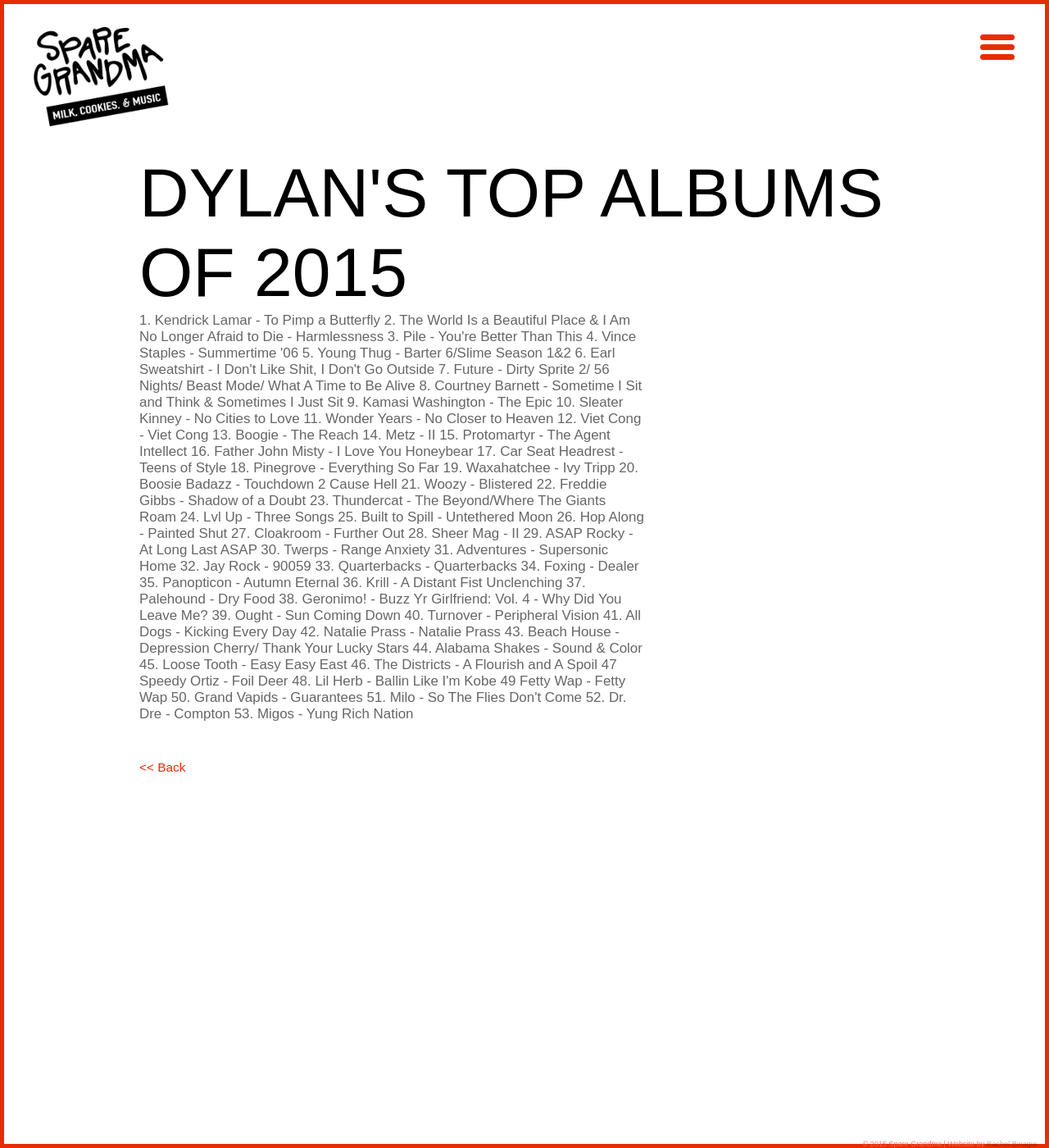
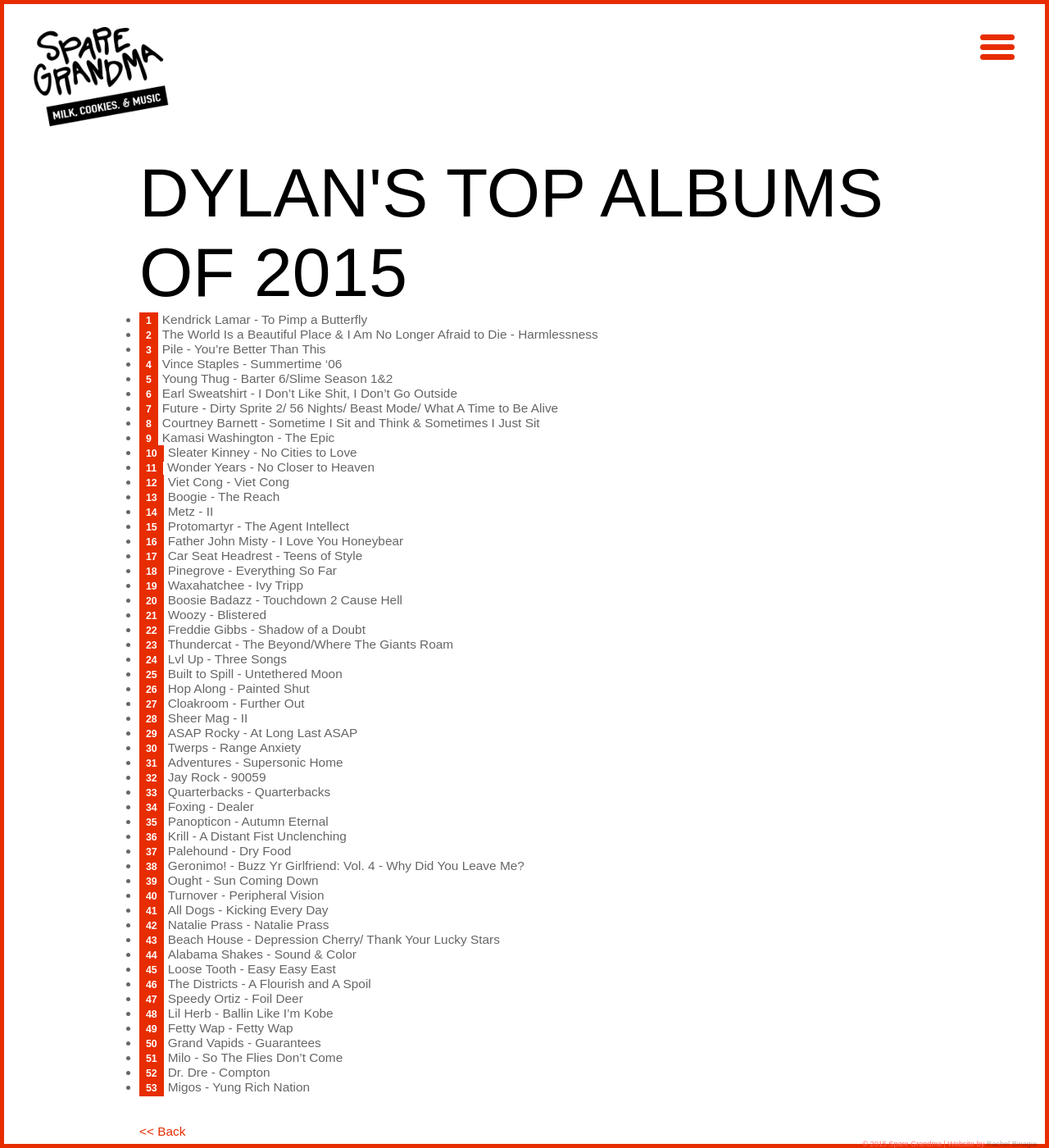
Before and after one commit to rachyrach/sparegrandma, a Jekyll site: the page built from _posts/2015-12-20-Dylan's-Top-Albums-of-2015.md, in a window 1280 px wide and 1400 px high. Shown: the whole window at 82% size. Built offline with Jekyll 4.4.1, drawn with Linux system fonts in a browser that asks for light colours; Markdown is read by kramdown in place of the engine named in the settings.

Commit message:
ul list
ul list

```diff
--- a/_posts/2015-12-20-Dylan's-Top-Albums-of-2015.md
+++ b/_posts/2015-12-20-Dylan's-Top-Albums-of-2015.md
@@ -2,58 +2,57 @@
 layout: post
 title: "Dylan's Top Albums of 2015"
 ---
-<p>
-1.	Kendrick Lamar - To Pimp a Butterfly
-2.	The World Is a Beautiful Place & I Am No Longer Afraid to Die - Harmlessness
-3.	Pile - You're Better Than This
-4.	Vince Staples - Summertime '06
-5.	Young Thug - Barter 6/Slime Season 1&2
-6.	Earl Sweatshirt - I Don't Like Shit, I Don't Go Outside
-7.	Future - Dirty Sprite 2/ 56 Nights/ Beast Mode/ What A Time to Be Alive
-8.	Courtney Barnett - Sometime I Sit and Think & Sometimes I Just Sit
-9.	Kamasi Washington - The Epic
-10.	Sleater Kinney - No Cities to Love
-11.	Wonder Years - No Closer to Heaven
-12.	Viet Cong - Viet Cong
-13.	Boogie - The Reach
-14.	Metz - II
-15.	Protomartyr -  The Agent Intellect
-16.	Father John Misty - I Love You Honeybear
-17.	Car Seat Headrest - Teens of Style
-18.	Pinegrove - Everything So Far
-19.	Waxahatchee - Ivy Tripp
-20.	Boosie Badazz - Touchdown 2 Cause Hell
-21.	Woozy - Blistered
-22.	Freddie Gibbs - Shadow of a Doubt
-23.	Thundercat - The Beyond/Where The Giants Roam
-24.	Lvl Up - Three Songs
-25.	Built to Spill - Untethered Moon
-26.	Hop Along - Painted Shut
-27.	Cloakroom - Further Out
-28.	Sheer Mag - II
-29.	ASAP Rocky - At Long Last ASAP
-30.	Twerps - Range Anxiety
-31.	Adventures - Supersonic Home
-32.	Jay Rock - 90059
-33.	Quarterbacks - Quarterbacks
-34.	Foxing - Dealer
-35.	Panopticon - Autumn Eternal
-36.	Krill - A Distant Fist Unclenching
-37.	Palehound - Dry Food
-38.	Geronimo! - Buzz Yr Girlfriend: Vol. 4 - Why Did You Leave Me?
-39.	Ought - Sun Coming Down
-40.	Turnover - Peripheral Vision
-41.	All Dogs - Kicking Every Day
-42.	Natalie Prass - Natalie Prass
-43.	Beach House - Depression Cherry/ Thank Your Lucky Stars
-44.	Alabama Shakes - Sound & Color
-45.	Loose Tooth - Easy Easy East
-46.	The Districts - A Flourish and A Spoil
-47	Speedy Ortiz - Foil Deer
-48.	Lil Herb - Ballin Like I'm Kobe
-49	Fetty Wap - Fetty Wap
-50.	Grand Vapids - Guarantees
-51.	Milo - So The Flies Don't Come
-52.	Dr. Dre - Compton
-53.	Migos - Yung Rich Nation
-</p>
+
+- Kendrick Lamar - To Pimp a Butterfly
+- The World Is a Beautiful Place & I Am No Longer Afraid to Die - Harmlessness
+- Pile - You're Better Than This
+- Vince Staples - Summertime '06
+- Young Thug - Barter 6/Slime Season 1&2
+- Earl Sweatshirt - I Don't Like Shit, I Don't Go Outside
+- Future - Dirty Sprite 2/ 56 Nights/ Beast Mode/ What A Time to Be Alive
+- Courtney Barnett - Sometime I Sit and Think & Sometimes I Just Sit
+- Kamasi Washington - The Epic
+- Sleater Kinney - No Cities to Love
+- Wonder Years - No Closer to Heaven
+- Viet Cong - Viet Cong
+- Boogie - The Reach
+- Metz - II
+- Protomartyr -  The Agent Intellect
+-	Father John Misty - I Love You Honeybear
+-	Car Seat Headrest - Teens of Style
+-	Pinegrove - Everything So Far
+-	Waxahatchee - Ivy Tripp
+-	Boosie Badazz - Touchdown 2 Cause Hell
+-	Woozy - Blistered
+-	Freddie Gibbs - Shadow of a Doubt
+-	Thundercat - The Beyond/Where The Giants Roam
+-	Lvl Up - Three Songs
+-	Built to Spill - Untethered Moon
+-	Hop Along - Painted Shut
+-	Cloakroom - Further Out
+-	Sheer Mag - II
+-	ASAP Rocky - At Long Last ASAP
+-	Twerps - Range Anxiety
+-	Adventures - Supersonic Home
+-	Jay Rock - 90059
+-	Quarterbacks - Quarterbacks
+-	Foxing - Dealer
+-	Panopticon - Autumn Eternal
+-	Krill - A Distant Fist Unclenching
+-	Palehound - Dry Food
+-	Geronimo! - Buzz Yr Girlfriend: Vol. 4 - Why Did You Leave Me?
+-	Ought - Sun Coming Down
+-	Turnover - Peripheral Vision
+-	All Dogs - Kicking Every Day
+-	Natalie Prass - Natalie Prass
+-	Beach House - Depression Cherry/ Thank Your Lucky Stars
+-	Alabama Shakes - Sound & Color
+-	Loose Tooth - Easy Easy East
+-	The Districts - A Flourish and A Spoil
+-	Speedy Ortiz - Foil Deer
+-	Lil Herb - Ballin Like I'm Kobe
+-	Fetty Wap - Fetty Wap
+-	Grand Vapids - Guarantees
+-	Milo - So The Flies Don't Come
+-	Dr. Dre - Compton
+-	Migos - Yung Rich Nation
```
